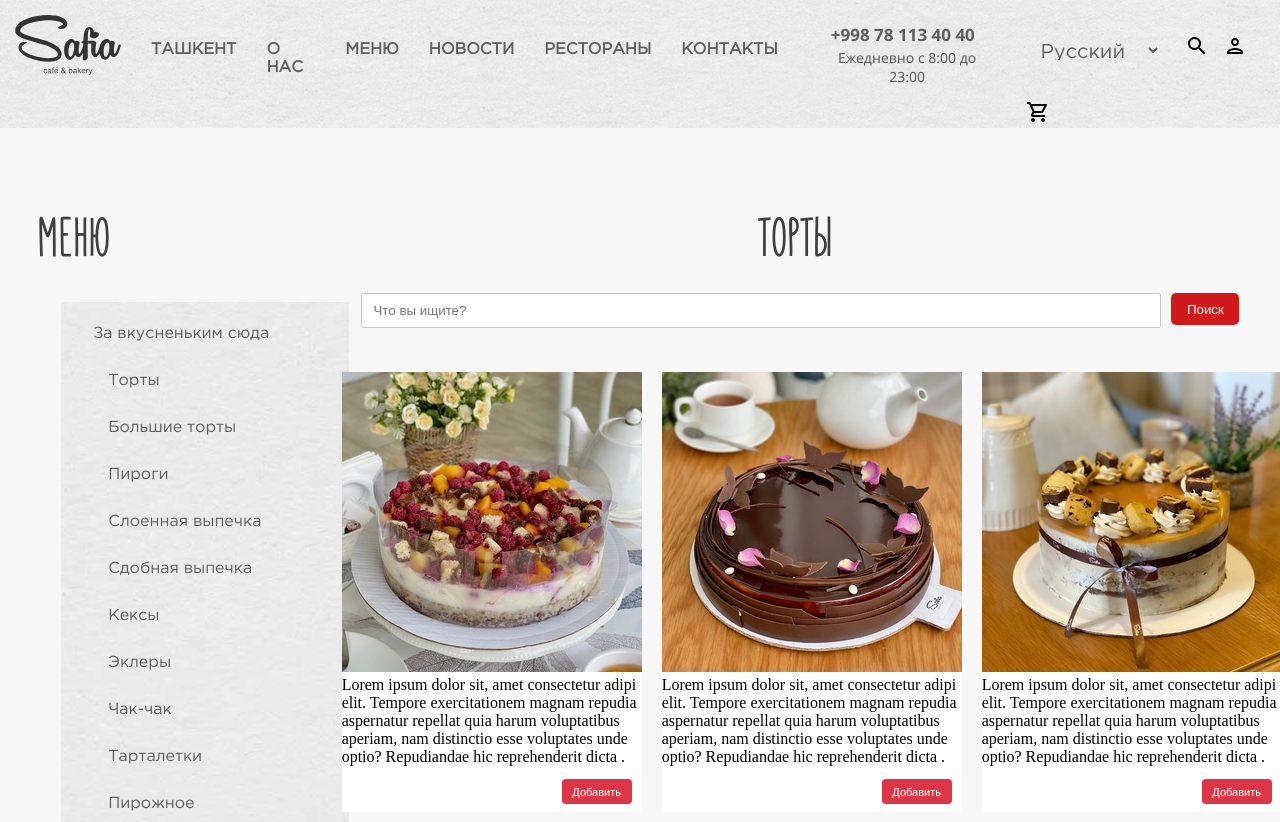
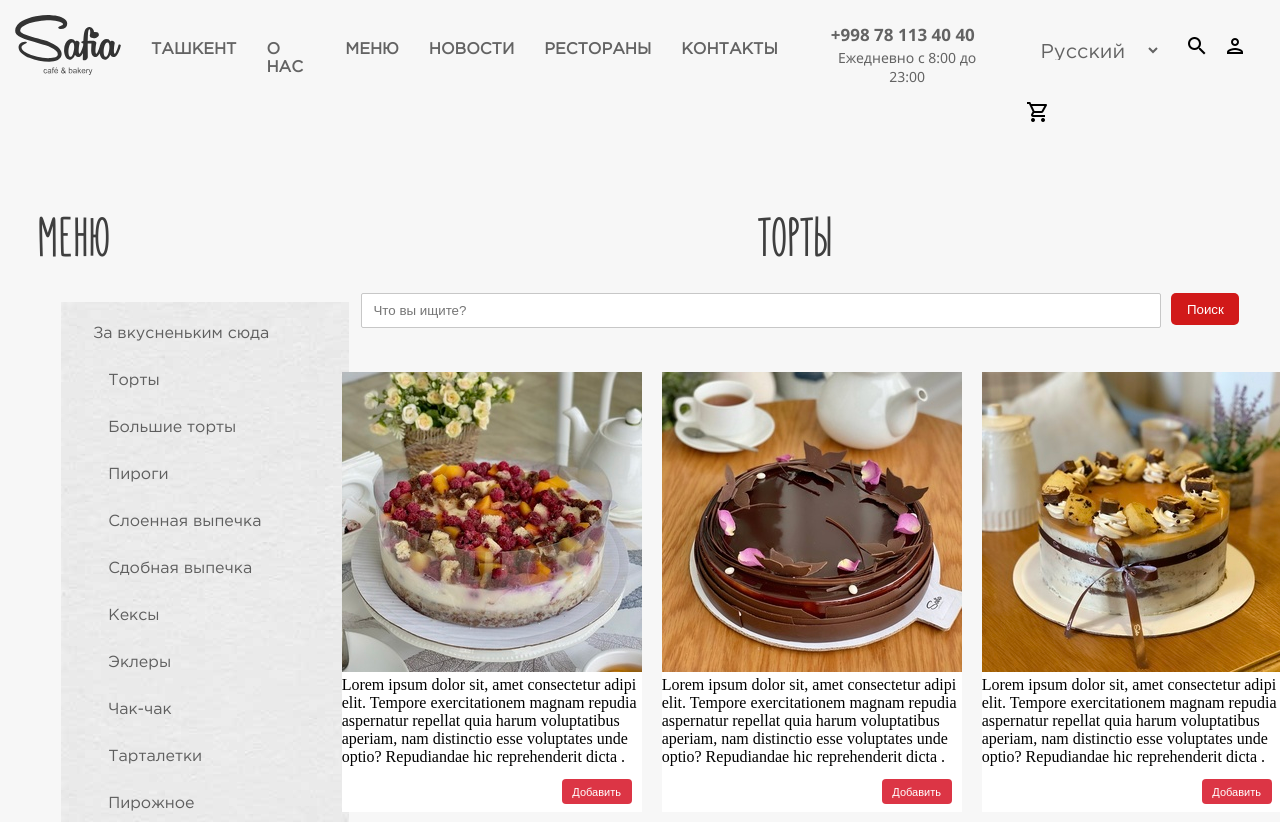
Before and after one commit to Racmonoff/Zako-practice, a plain HTML site: page index.html in a window 1280 px wide. Shown: the top 822 px of the page. Drawn offline with Linux system fonts and the light colour scheme.

Commit message:
second commit

```diff
--- a/style.css
+++ b/style.css
@@ -12,7 +12,7 @@
   width: 100%;
   display: flex;
   justify-content: space-evenly;
-  background-image: url(./images/ic_nav_bg.png);
+  /* background-image: url(./images/ic_nav_bg.png); */
   /* position: fixed; */
 
 }
```
